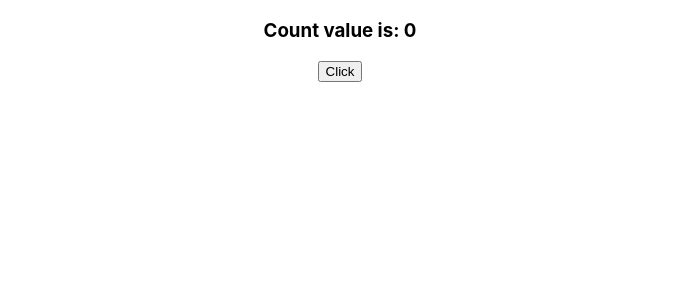
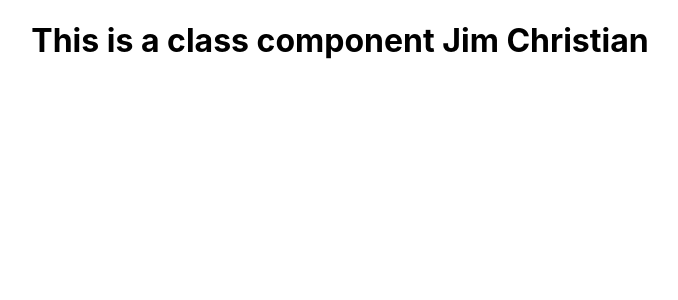
Before and after one commit to JimChristian21/React-tutorial, a React (Create React App) app in the folder myproject/: page / in a window 1280 px wide. Shown: the top 300 px of the page, without its empty margins (300-978 px from the left). Built offline with nearby package versions, Linux system fonts and the light colour scheme.

Commit message:
Destructing props

```diff
--- a/myproject/src/App.js
+++ b/myproject/src/App.js
@@ -2,13 +2,14 @@
 import './App.css';
 // import Hello from './components/Hello.js';
 // import Message from './components/Message.js';
-// import Profile from './components/Profile.js';
-import Counter from './components/Counter.js';
+import Profile from './components/Profile.js';
+import Resume from './components/Resume.js';
+// import Counter from './components/Counter.js';
 
 function App() {
   return (
     <div className="App">
-      <Counter></Counter>
+      <Resume name="Jim Christian"/>
     </div>
   );
 }
--- a/myproject/src/components/Profile.js
+++ b/myproject/src/components/Profile.js
@@ -1,7 +1,9 @@
 const Profile = (props) => {
-    console.log(props);
+
+    const {name, lastname} = props;
+
     return (
-        <h1>Name: {props.name} {props.lastname}</h1>
+        <h1>Name: {name} {lastname}</h1>
     )
 }
 
--- /dev/null
+++ b/myproject/src/components/Resume.js
@@ -0,0 +1,12 @@
+import {Component} from "react";
+
+class Resume extends Component {
+    render() {
+        const {name} = this.props;
+        return <>
+            <h1>This is a class component {name}</h1>
+        </>
+    }
+}
+
+export default Resume;
```
